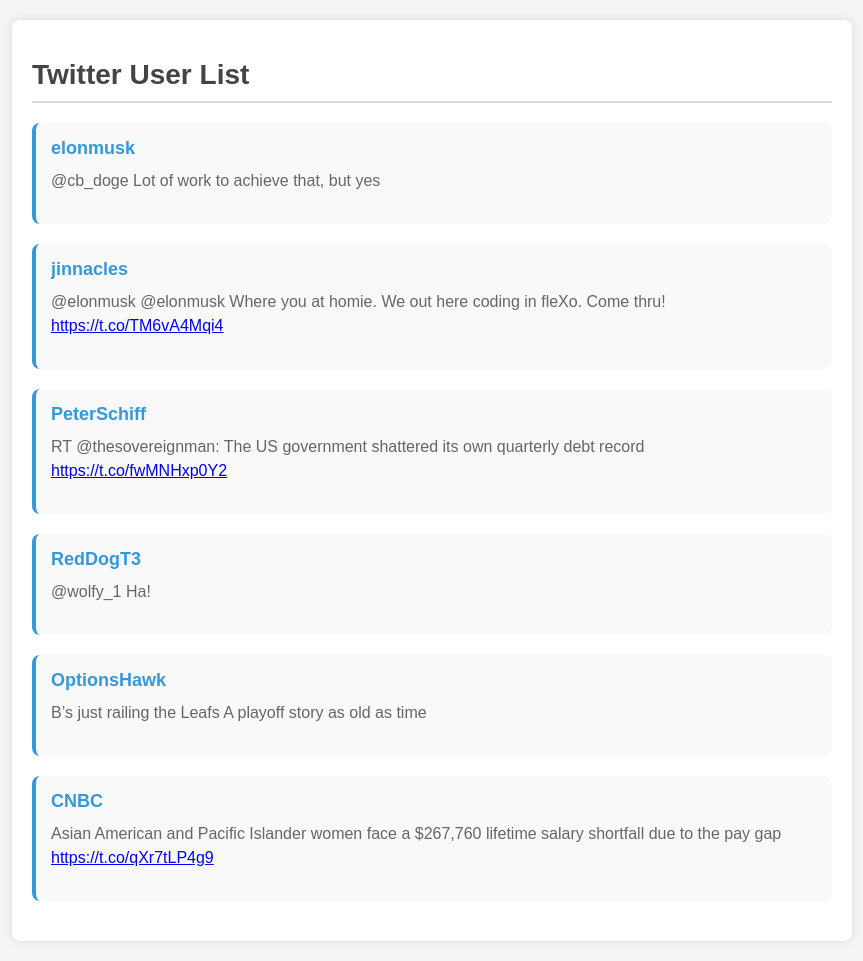
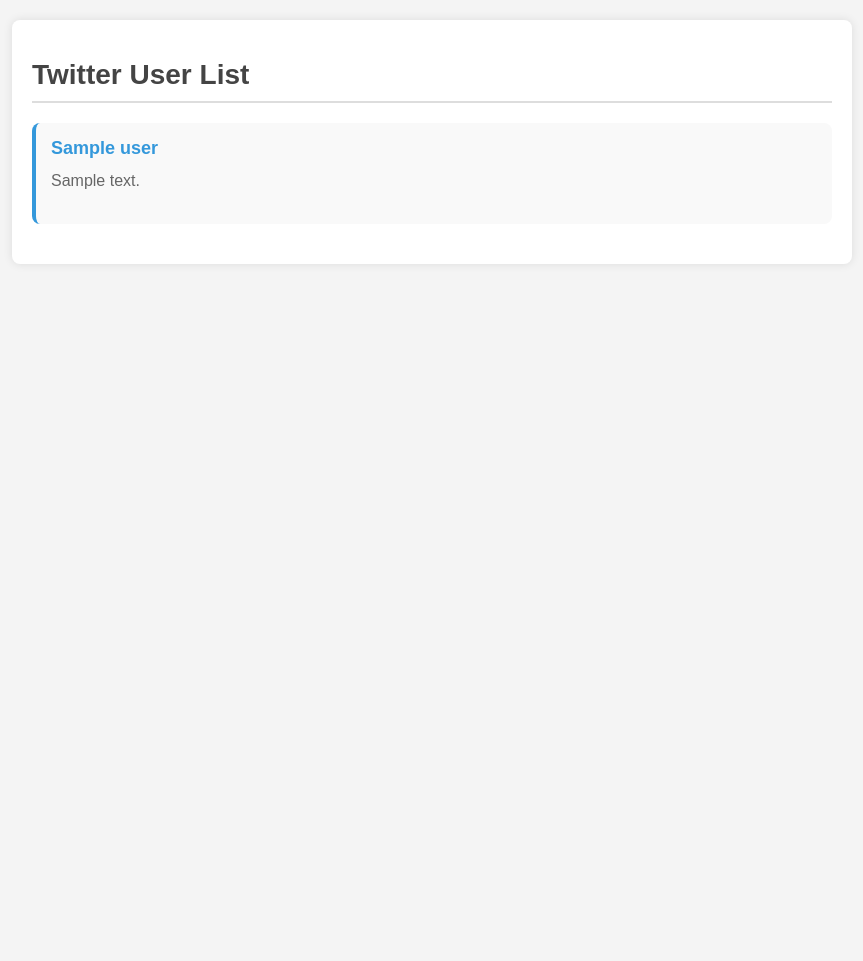
Before and after one commit to FloofyJin/XDeveloperCompetition2024, a Django app: template Django-Utils/InterestsApp/templates/result.html in a window 1280 px wide. Shown: the whole page, without its empty margins (208-1071 px from the left). After the commit the page ends 224 px from the top, so only its background shows below. Run offline with Django 5.2, Linux system fonts and the light colour scheme; the template is opened without the code that fills it: most values are stand-ins (such as "Sample title", 1, 10 or a date in 2020).

Commit message:
dynamic res

```diff
--- a/Django-Utils/InterestsApp/searchUser.py
+++ b/Django-Utils/InterestsApp/searchUser.py
@@ -63,7 +63,7 @@ async def givetweet(usernames):
         # print(userId)
 
         user_id = userId
-        params = {"tweet.fields": "created_at", "max_results": 5}
+        params = {"tweet.fields": "created_at", "max_results": 5, "tweet.fields": "created_at,public_metrics",}
         url = "https://api.twitter.com/2/users/{}/tweets".format(user_id)
         json_response = connect_to_endpoint(url, headers, params)
         userTweets = json.dumps(json_response, indent=4, sort_keys=True)
--- a/Django-Utils/InterestsApp/templates/result.html
+++ b/Django-Utils/InterestsApp/templates/result.html
@@ -59,30 +59,12 @@
     <div class="container">
         <h1>Twitter User List</h1>
         <ul>
+            {% for user, description in response %}
             <li class="user-list-item">
-                <a href="https://twitter.com/elonmusk" class="username" target="_blank">elonmusk</a>
-                <p class="description">@cb_doge Lot of work to achieve that, but yes</p>
+                <a href="https://twitter.com/{{user}}" class="username" target="_blank">{{user}}</a>
+                <p class="description">{{description}}</p>
             </li>
-            <li class="user-list-item">
-                <a href="https://twitter.com/jinnacles" class="username" target="_blank">jinnacles</a>
-                <p class="description">@elonmusk @elonmusk Where you at homie. We out here coding in fleXo. Come thru! <a href="https://t.co/TM6vA4Mqi4" target="_blank">https://t.co/TM6vA4Mqi4</a></p>
-            </li>
-            <li class="user-list-item">
-                <a href="https://twitter.com/PeterSchiff" class="username" target="_blank">PeterSchiff</a>
-                <p class="description">RT @thesovereignman: The US government shattered its own quarterly debt record <a href="https://t.co/fwMNHxp0Y2" target="_blank">https://t.co/fwMNHxp0Y2</a></p>
-            </li>
-            <li class="user-list-item">
-                <a href="https://twitter.com/RedDogT3" class="username" target="_blank">RedDogT3</a>
-                <p class="description">@wolfy_1 Ha!</p>
-            </li>
-            <li class="user-list-item">
-                <a href="https://twitter.com/OptionsHawk" class="username" target="_blank">OptionsHawk</a>
-                <p class="description">B’s just railing the Leafs A playoff story as old as time</p>
-            </li>
-            <li class="user-list-item">
-                <a href="https://twitter.com/CNBC" class="username" target="_blank">CNBC</a>
-                <p class="description">Asian American and Pacific Islander women face a $267,760 lifetime salary shortfall due to the pay gap <a href="https://t.co/qXr7tLP4g9" target="_blank">https://t.co/qXr7tLP4g9</a></p>
-            </li>
+            {% endfor %}
         </ul>
     </div>
 </body>
```
